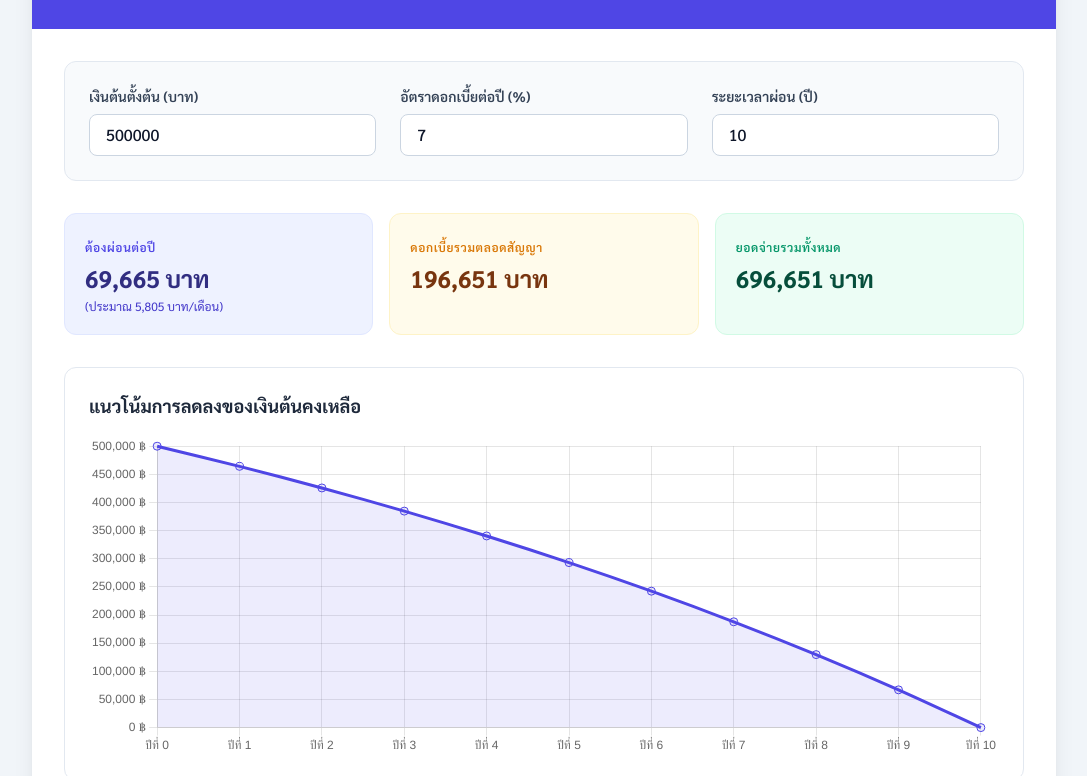
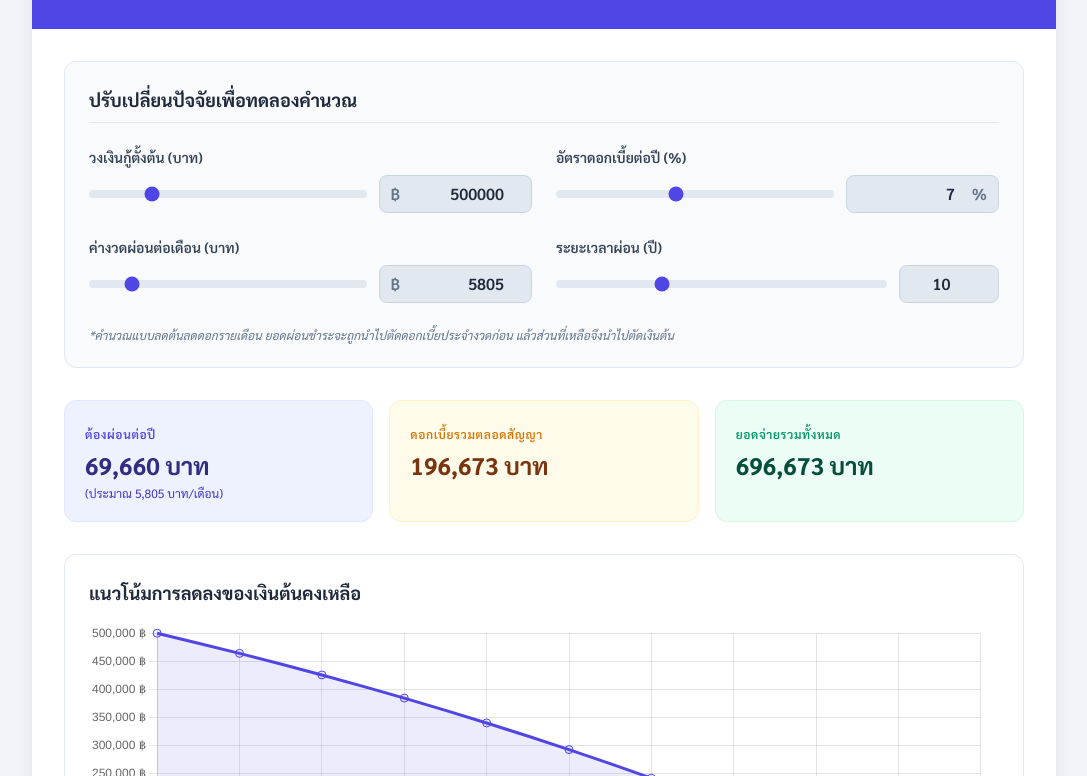
Before and after one commit to rkcomrkcom/calculator, a plain HTML site: page index.html in a window 1280 px wide. Shown: the part 131-907 px from the top of the page, without its empty margins (96-1183 px from the left). Drawn offline with nearby package versions, Linux system fonts and the light colour scheme.

Commit message:
Add files via upload

```diff
--- a/index.html
+++ b/index.html
@@ -11,6 +11,10 @@
   <link href="https://fonts.googleapis.com/css2?family=Sarabun:wght@300;400;500;600;700&display=swap" rel="stylesheet">
   <style>
     body { font-family: 'Sarabun', sans-serif; }
+    /* Style สำหรับ Custom Range Slider */
+    input[type=range] {
+      accent-color: #4f46e5;
+    }
   </style>
 </head>
 <body class="bg-slate-100 text-slate-800 min-h-screen p-4 md:p-8">
@@ -18,25 +22,70 @@
 
     <!-- Header -->
     <div class="bg-indigo-600 text-white p-6 md:p-8">
-      <h1 class="text-2xl md:text-3xl font-bold">โปรแกรมคำนวณการผ่อนชำระหนี้</h1>
+      <h1 class="text-2xl md:text-3xl font-bold">จำลองการผ่อนชำระหนี้ (Loan Amortization)</h1>
       <p class="text-indigo-200 mt-1 text-sm md:text-base">คำนวณค่างวด ดอกเบี้ยลดต้นลดดอก และตารางการผ่อนรายปี</p>
     </div>
 
     <div class="p-6 md:p-8 space-y-8">
-      <!-- Input Controls -->
-      <div class="grid grid-cols-1 md:grid-cols-3 gap-6 bg-slate-50 p-6 rounded-xl border border-slate-200">
-        <div>
-          <label class="block text-sm font-semibold text-slate-700 mb-2">เงินต้นตั้งต้น (บาท)</label>
-          <input type="number" id="principal" value="500000" step="10000" class="w-full px-4 py-2 border border-slate-300 rounded-lg focus:ring-2 focus:ring-indigo-500 focus:outline-none font-medium text-slate-900" />
+
+      <!-- Interactive Slider Controls Section -->
+      <div class="bg-slate-50 p-6 rounded-xl border border-slate-200 space-y-6">
+        <h2 class="text-lg font-bold text-slate-800 border-b border-slate-200 pb-2">ปรับเปลี่ยนปัจจัยเพื่อทดลองคำนวณ</h2>
+
+        <div class="grid grid-cols-1 md:grid-cols-2 gap-6">
+
+          <!-- 1. วงเงินกู้ตั้งต้น -->
+          <div class="space-y-2">
+            <label class="block text-sm font-semibold text-slate-700">วงเงินกู้ตั้งต้น (บาท)</label>
+            <div class="flex items-center space-x-3">
+              <input type="range" id="principalRange" min="100000" max="2000000" step="50000" value="500000" class="w-full h-2 bg-slate-200 rounded-lg appearance-none cursor-pointer">
+              <div class="relative min-w-[120px]">
+                <span class="absolute inset-y-0 left-0 flex items-center pl-3 text-slate-500 font-semibold">฿</span>
+                <input type="number" id="principalInput" value="500000" step="10000" class="w-full pl-7 pr-3 py-1.5 bg-slate-200 border border-slate-300 rounded-lg text-right font-semibold text-slate-800 focus:outline-none focus:ring-2 focus:ring-indigo-500">
+              </div>
+            </div>
+          </div>
+
+          <!-- 2. อัตราดอกเบี้ยต่อปี -->
+          <div class="space-y-2">
+            <label class="block text-sm font-semibold text-slate-700">อัตราดอกเบี้ยต่อปี (%)</label>
+            <div class="flex items-center space-x-3">
+              <input type="range" id="rateRange" min="1" max="15" step="0.5" value="7" class="w-full h-2 bg-slate-200 rounded-lg appearance-none cursor-pointer">
+              <div class="relative min-w-[100px]">
+                <input type="number" id="rateInput" value="7" step="0.1" class="w-full pr-7 pl-3 py-1.5 bg-slate-200 border border-slate-300 rounded-lg text-right font-semibold text-slate-800 focus:outline-none focus:ring-2 focus:ring-indigo-500">
+                <span class="absolute inset-y-0 right-0 flex items-center pr-3 text-slate-500 font-semibold">%</span>
+              </div>
+            </div>
+          </div>
+
+          <!-- 3. ค่างวดผ่อนต่อเดือน -->
+          <div class="space-y-2">
+            <label class="block text-sm font-semibold text-slate-700">ค่างวดผ่อนต่อเดือน (บาท)</label>
+            <div class="flex items-center space-x-3">
+              <input type="range" id="monthlyRange" min="2000" max="30000" step="100" value="5807" class="w-full h-2 bg-slate-200 rounded-lg appearance-none cursor-pointer">
+              <div class="relative min-w-[120px]">
+                <span class="absolute inset-y-0 left-0 flex items-center pl-3 text-slate-500 font-semibold">฿</span>
+                <input type="number" id="monthlyInput" value="5807" step="100" class="w-full pl-7 pr-3 py-1.5 bg-slate-200 border border-slate-300 rounded-lg text-right font-semibold text-slate-800 focus:outline-none focus:ring-2 focus:ring-indigo-500">
+              </div>
+            </div>
+          </div>
+
+          <!-- 4. ระยะเวลาผ่อน (ปี) -->
+          <div class="space-y-2">
+            <label class="block text-sm font-semibold text-slate-700">ระยะเวลาผ่อน (ปี)</label>
+            <div class="flex items-center space-x-3">
+              <input type="range" id="yearsRange" min="1" max="30" step="1" value="10" class="w-full h-2 bg-slate-200 rounded-lg appearance-none cursor-pointer">
+              <div class="relative min-w-[100px]">
+                <input type="number" id="yearsInput" value="10" min="1" max="40" class="w-full px-3 py-1.5 bg-slate-200 border border-slate-300 rounded-lg text-center font-semibold text-slate-800 focus:outline-none focus:ring-2 focus:ring-indigo-500">
+              </div>
+            </div>
+          </div>
+
         </div>
-        <div>
-          <label class="block text-sm font-semibold text-slate-700 mb-2">อัตราดอกเบี้ยต่อปี (%)</label>
-          <input type="number" id="interestRate" value="7" step="0.1" class="w-full px-4 py-2 border border-slate-300 rounded-lg focus:ring-2 focus:ring-indigo-500 focus:outline-none font-medium text-slate-900" />
-        </div>
-        <div>
-          <label class="block text-sm font-semibold text-slate-700 mb-2">ระยะเวลาผ่อน (ปี)</label>
-          <input type="number" id="years" value="10" min="1" max="40" class="w-full px-4 py-2 border border-slate-300 rounded-lg focus:ring-2 focus:ring-indigo-500 focus:outline-none font-medium text-slate-900" />
-        </div>
+
+        <p class="text-xs text-slate-500 italic mt-2">
+          *คำนวณแบบลดต้นลดดอกรายเดือน ยอดผ่อนชำระจะถูกนำไปตัดดอกเบี้ยประจำงวดก่อน แล้วส่วนที่เหลือจึงนำไปตัดเงินต้น
+        </p>
       </div>
 
       <!-- Key Metrics Summary Cards -->
@@ -44,7 +93,7 @@
         <div class="bg-indigo-50 border border-indigo-100 p-5 rounded-xl">
           <span class="text-xs font-semibold text-indigo-600 uppercase tracking-wider">ต้องผ่อนต่อปี</span>
           <p id="annualPayment" class="text-2xl font-bold text-indigo-900 mt-1">0 บาท</p>
-          <p id="monthlyPayment" class="text-xs text-indigo-700 mt-1">(ประมาณ 0 บาท/เดือน)</p>
+          <p id="monthlyPaymentSub" class="text-xs text-indigo-700 mt-1">(ประมาณ 0 บาท/เดือน)</p>
         </div>
         <div class="bg-amber-50 border border-amber-100 p-5 rounded-xl">
           <span class="text-xs font-semibold text-amber-600 uppercase tracking-wider">ดอกเบี้ยรวมตลอดสัญญา</span>
@@ -85,46 +134,74 @@
           </table>
         </div>
       </div>
+
     </div>
   </div>
 
   <script>
     let chartInstance = null;
+    let isUpdatingFromMonthly = false;
 
     function formatNumber(num) {
       return new Intl.NumberFormat('th-TH', { maximumFractionDigits: 0 }).format(num);
     }
 
-    function calculateLoan() {
-      const P = parseFloat(document.getElementById('principal').value) || 0;
-      const annualRate = parseFloat(document.getElementById('interestRate').value) || 0;
-      const years = parseInt(document.getElementById('years').value) || 0;
+    // Sync Slider and Input
+    function syncInputs(sliderId, inputId, callback) {
+      const slider = document.getElementById(sliderId);
+      const input = document.getElementById(inputId);
+
+      slider.addEventListener('input', () => {
+        input.value = slider.value;
+        callback(sliderId);
+      });
+
+      input.addEventListener('input', () => {
+        slider.value = input.value;
+        callback(inputId);
+      });
+    }
+
+    function autoCalculateMonthly() {
+      const P = parseFloat(document.getElementById('principalInput').value) || 0;
+      const annualRate = parseFloat(document.getElementById('rateInput').value) || 0;
+      const years = parseInt(document.getElementById('yearsInput').value) || 0;
 
       if (P <= 0 || years <= 0) return;
 
-      const r = (annualRate / 100) / 12; // Monthly rate
-      const n = years * 12; // Total months
+      const r = (annualRate / 100) / 12;
+      const n = years * 12;
 
-      // Calculate monthly payment using amortization formula
-      let monthlyPayment = 0;
+      let monthly = 0;
       if (r > 0) {
-        monthlyPayment = P * (r * Math.pow(1 + r, n)) / (Math.pow(1 + r, n) - 1);
+        monthly = P * (r * Math.pow(1 + r, n)) / (Math.pow(1 + r, n) - 1);
       } else {
-        monthlyPayment = P / n;
+        monthly = P / n;
       }
 
+      const roundedMonthly = Math.round(monthly);
+      document.getElementById('monthlyInput').value = roundedMonthly;
+      document.getElementById('monthlyRange').value = roundedMonthly;
+    }
+
+    function calculateLoan(source) {
+      // If user modified P, Rate, or Years, automatically recalculate suggested Monthly Payment
+      if (source !== 'monthlyInput' && source !== 'monthlyRange') {
+        autoCalculateMonthly();
+      }
+
+      const P = parseFloat(document.getElementById('principalInput').value) || 0;
+      const annualRate = parseFloat(document.getElementById('rateInput').value) || 0;
+      const years = parseInt(document.getElementById('yearsInput').value) || 0;
+      const monthlyPayment = parseFloat(document.getElementById('monthlyInput').value) || 0;
+
+      if (P <= 0 || years <= 0 || monthlyPayment <= 0) return;
+
+      const r = (annualRate / 100) / 12;
       const annualPayment = monthlyPayment * 12;
-      const totalPaid = monthlyPayment * n;
-      const totalInterest = totalPaid - P;
 
-      // Update Summary Cards
-      document.getElementById('annualPayment').innerText = `${formatNumber(annualPayment)} บาท`;
-      document.getElementById('monthlyPayment').innerText = `(ประมาณ ${formatNumber(monthlyPayment)} บาท/เดือน)`;
-      document.getElementById('totalInterest').innerText = `${formatNumber(totalInterest)} บาท`;
-      document.getElementById('totalPayment').innerText = `${formatNumber(totalPaid)} บาท`;
-
-      // Generate Amortization Schedule (Yearly)
       let balance = P;
+      let totalInterest = 0;
       const scheduleTable = document.getElementById('scheduleTable');
       scheduleTable.innerHTML = '';
 
@@ -137,14 +214,21 @@
         let yearPrincipal = 0;
 
         for (let m = 1; m <= 12; m++) {
+          if (balance <= 0) break;
           const interestForMonth = balance * r;
-          const principalForMonth = monthlyPayment - interestForMonth;
+          let principalForMonth = monthlyPayment - interestForMonth;
+
+          if (principalForMonth > balance) {
+            principalForMonth = balance;
+          }
+
           yearInterest += interestForMonth;
           yearPrincipal += principalForMonth;
           balance -= principalForMonth;
         }
 
-        if (y === years || balance < 0) balance = 0; // Guard against floating point imprecision
+        totalInterest += yearInterest;
+        if (balance < 0) balance = 0;
 
         labels.push(y);
         dataPoints.push(Math.round(balance));
@@ -154,7 +238,7 @@
         row.innerHTML = `
           <td class="p-3 text-center font-medium text-slate-900">${y}</td>
           <td class="p-3 text-right">${formatNumber(startBalance)}</td>
-          <td class="p-3 text-right font-semibold text-indigo-700">${formatNumber(annualPayment)}</td>
+          <td class="p-3 text-right font-semibold text-indigo-700">${formatNumber(yearInterest + yearPrincipal)}</td>
           <td class="p-3 text-right text-red-600">${formatNumber(yearInterest)}</td>
           <td class="p-3 text-right text-emerald-600">${formatNumber(yearPrincipal)}</td>
           <td class="p-3 text-right font-medium">${formatNumber(balance)}</td>
@@ -162,7 +246,12 @@
         scheduleTable.appendChild(row);
       }
 
-      // Update Chart
+      // Update Summary Cards
+      document.getElementById('annualPayment').innerText = `${formatNumber(annualPayment)} บาท`;
+      document.getElementById('monthlyPaymentSub').innerText = `(ประมาณ ${formatNumber(monthlyPayment)} บาท/เดือน)`;
+      document.getElementById('totalInterest').innerText = `${formatNumber(totalInterest)} บาท`;
+      document.getElementById('totalPayment').innerText = `${formatNumber(P + totalInterest)} บาท`;
+
       renderChart(labels, dataPoints);
     }
 
@@ -203,13 +292,14 @@
       });
     }
 
-    // Attach Event Listeners for real-time recalculation
-    document.getElementById('principal').addEventListener('input', calculateLoan);
-    document.getElementById('interestRate').addEventListener('input', calculateLoan);
-    document.getElementById('years').addEventListener('input', calculateLoan);
+    // Attach Event Listeners
+    syncInputs('principalRange', 'principalInput', calculateLoan);
+    syncInputs('rateRange', 'rateInput', calculateLoan);
+    syncInputs('monthlyRange', 'monthlyInput', calculateLoan);
+    syncInputs('yearsRange', 'yearsInput', calculateLoan);
 
-    // Initial calculation on load
-    window.onload = calculateLoan;
+    // Initial Load
+    window.onload = () => calculateLoan('init');
   </script>
 </body>
 </html>
```
